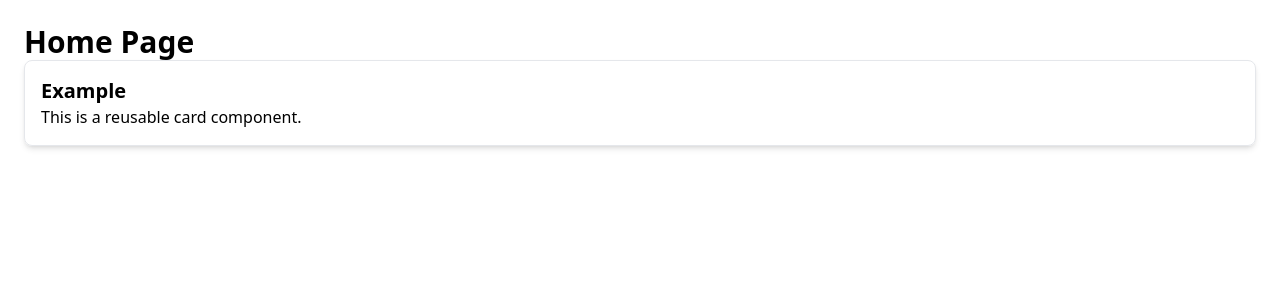
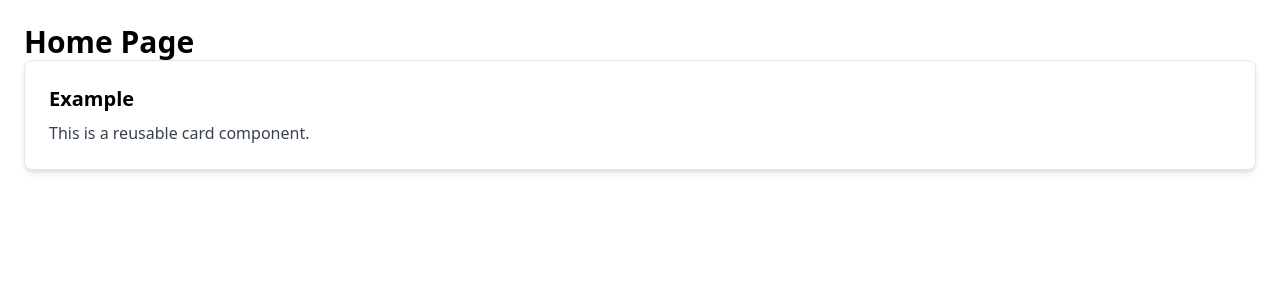
Before and after one commit to hany-7878/alx-project-0x02-setup, a Next.js app in the folder alx-project-0x02/: page /home in a window 1280 px wide. Shown: the top 300 px of the page. Built offline with nearby package versions, Linux system fonts and the light colour scheme.

Commit message:
Create a Reusable Card Component

```diff
--- a/alx-project-0x02/components/common/Card.tsx
+++ b/alx-project-0x02/components/common/Card.tsx
@@ -1,10 +1,10 @@
-import { CardProps } from "@/interfaces";
+import { type CardProps } from "@/interfaces";
 
 export default function Card({ title, content }: CardProps) {
   return (
-    <div className="border rounded-lg p-4 shadow-md">
-      <h2 className="font-bold text-xl">{title}</h2>
-      <p>{content}</p>
+    <div className="border rounded-lg shadow-md p-6 bg-white hover:shadow-xl transition">
+      <h2 className="text-xl font-bold mb-2">{title}</h2>
+      <p className="text-gray-700">{content}</p>
     </div>
   );
 }
```
